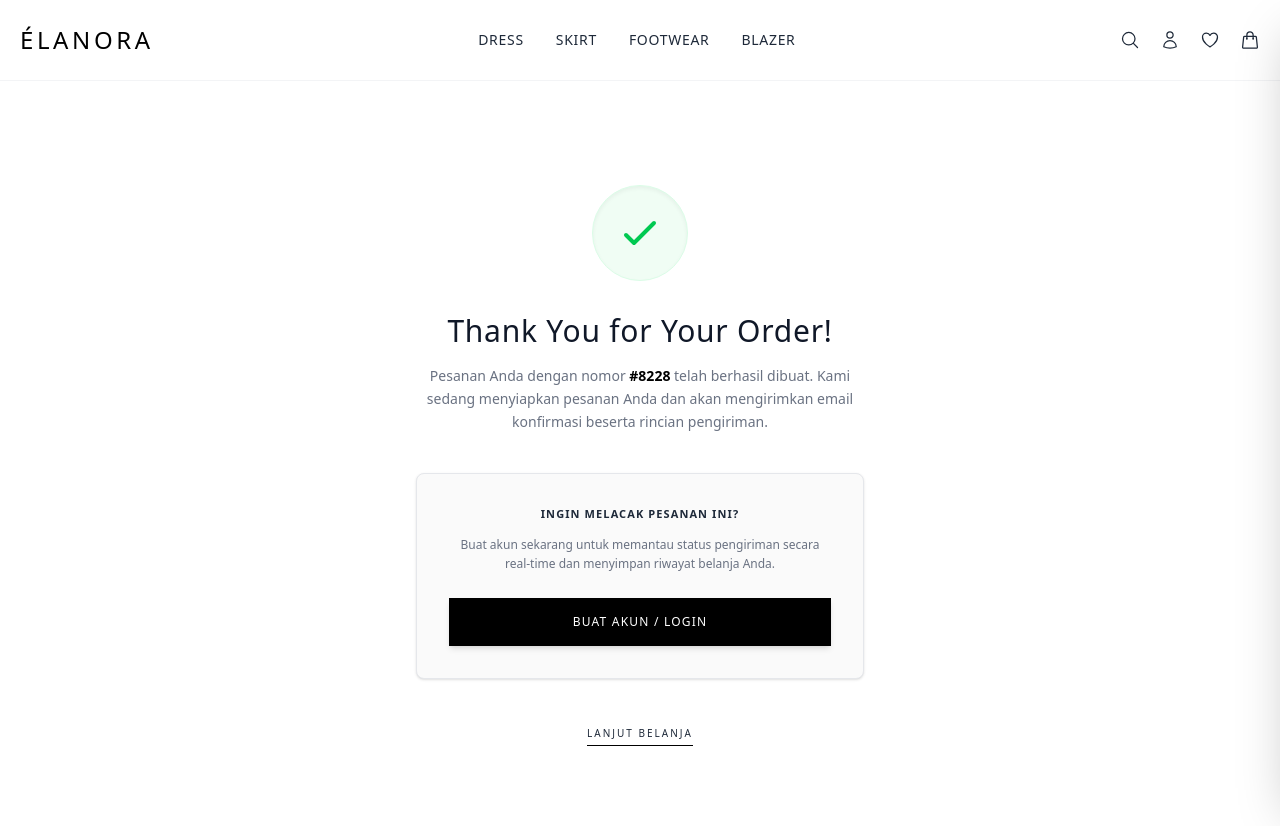
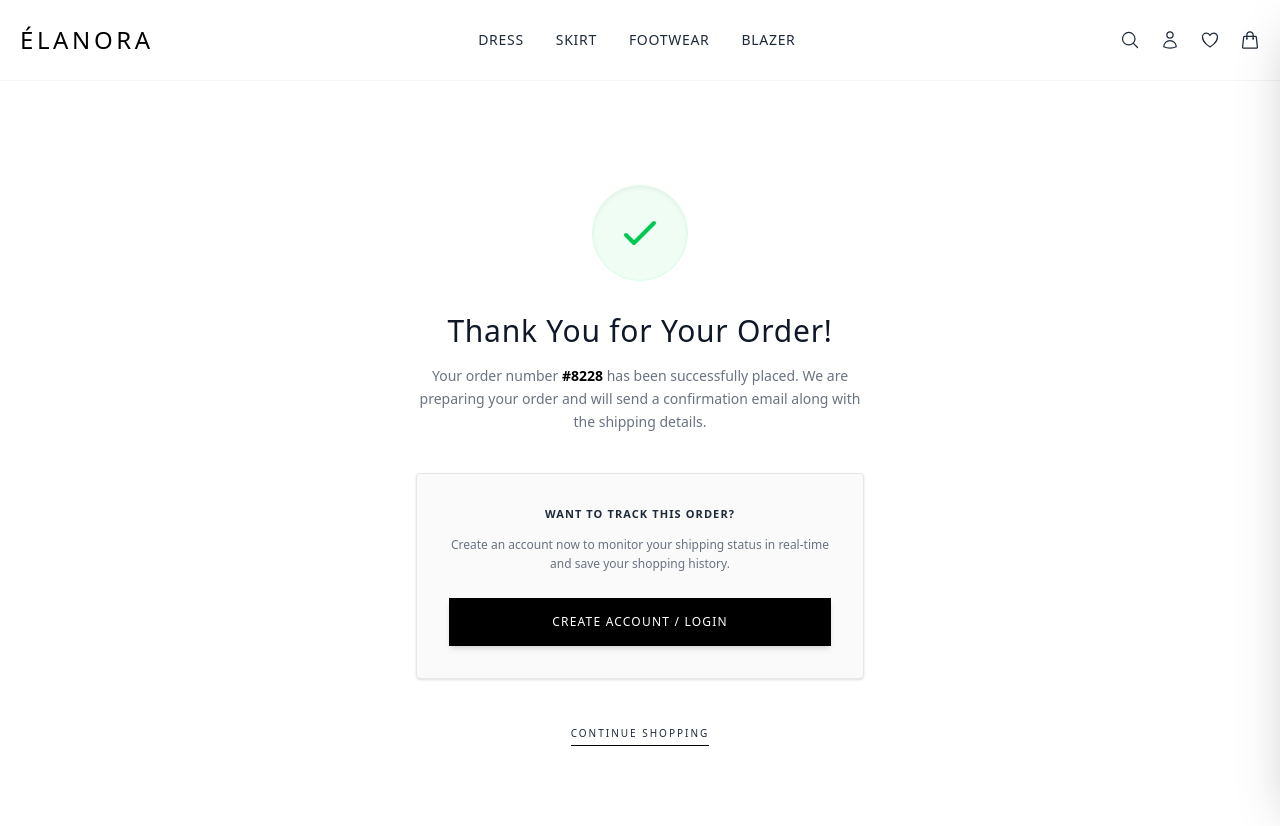
Before and after one commit to citrapratiwi4/ecommerce-react-app, a React (Vite) app: page /success in a window 1280 px wide. Built offline with nearby package versions, Linux system fonts and the light colour scheme.

Commit message:
feat: translate SuccessPage and PaymentPage to English and apply rounded-sm to info box

```diff
--- a/src/pages/PaymentPage.jsx
+++ b/src/pages/PaymentPage.jsx
@@ -2,14 +2,12 @@
 import React, { useState, useEffect } from "react";
 import { useNavigate } from "react-router-dom";
 
-// . PERBAIKAN 1: Tambahkan discountAmount di dalam kurung kurawal ini
 function PaymentPage({ cart, checkoutAction, shippingCost, discountAmount }) {
   const navigate = useNavigate();
   const [selectedMethod, setSelectedMethod] = useState(null);
   const [paymentStatus, setPaymentStatus] = useState("idle"); // idle, processing, success
 
-  // . PERBAIKAN 2: Masukkan potongan diskon ke dalam rumus totalAmount
-  // Format: (Total Belanja) + (Ongkos Kirim) - (Total Diskon)
+  // Calculate final amount: (Subtotal) + (Shipping) - (Discount)
   const totalAmount = Math.max(
     0,
     cart.reduce((total, item) => total + item.price * item.quantity, 0) +
@@ -17,14 +15,14 @@ function PaymentPage({ cart, checkoutAction, shippingCost, discountAmount }) {
       (discountAmount || 0),
   );
 
-  // Jika keranjang kosong, kembalikan ke home
+  // Redirect to home if cart is empty and no payment is processing
   useEffect(() => {
     if (cart.length === 0 && paymentStatus === "idle") {
       navigate("/");
     }
   }, [cart, paymentStatus, navigate]);
 
-  // Daftar Metode Pembayaran beserta logonya
+  // Payment Methods
   const methods = [
     {
       id: "bca",
@@ -32,7 +30,6 @@ function PaymentPage({ cart, checkoutAction, shippingCost, discountAmount }) {
       logo: "https://upload.wikimedia.org/wikipedia/commons/5/5c/Bank_Central_Asia.svg",
       appName: "m-BCA",
     },
-
     {
       id: "mandiri",
       name: "Mandiri Virtual Account",
@@ -41,48 +38,50 @@ function PaymentPage({ cart, checkoutAction, shippingCost, discountAmount }) {
     },
   ];
 
-  // Fungsi saat tombol diklik
+  // Handle payment processing simulation
   const handleCheckStatus = () => {
     setPaymentStatus("processing");
 
     setTimeout(() => {
       setPaymentStatus("success");
 
-      // Tunggu sebentar agar animasi sukses terlihat oleh user
+      // Wait briefly to show the success animation before redirecting
       setTimeout(() => {
-        // 1. Eksekusi fungsi checkout untuk memindahkan data keranjang ke orders
+        // 1. Execute checkout action to clear cart and save to orders
         checkoutAction();
 
-        // 2. Redirect langsung ke halaman Success Page
+        // 2. Redirect to Success Page
         navigate("/success");
-      }, 2000); // Jeda 2 detik setelah muncul centang hijau
+      }, 2000);
     }, 2000);
   };
 
   return (
     <div className="min-h-screen bg-gray-100 flex items-center justify-center p-4 font-sans text-gray-800">
-      {/* KOTAK PAYMENT GATEWAY */}
+      {/* PAYMENT GATEWAY CONTAINER */}
       <div className="bg-white w-full max-w-md rounded-xl shadow-2xl overflow-hidden">
-        {/* ================= HEADER GELAP ================= */}
+
+        {/* ================= DARK HEADER ================= */}
         <div className="bg-[#0e1726] p-6 text-white flex flex-col items-center justify-center relative">
           <div className="absolute top-5 left-5 text-xs font-bold tracking-widest text-gray-300">
             ÉLANORA
           </div>
           <p className="text-[10px] text-gray-400 mt-6 mb-1 tracking-widest uppercase">
-            TOTAL TAGIHAN
+            TOTAL AMOUNT
           </p>
           <h2 className="text-3xl font-semibold tracking-wide">
             Rp {totalAmount.toLocaleString("id-ID")}
           </h2>
         </div>
 
-        {/* ================= BODY KONTEN ================= */}
+        {/* ================= BODY CONTENT ================= */}
         <div className="p-8 min-h-[320px] flex flex-col justify-center">
-          {/* STATUS 1A: MEMILIH METODE PEMBAYARAN */}
+
+          {/* STATUS 1: SELECT PAYMENT METHOD */}
           {paymentStatus === "idle" && !selectedMethod && (
             <div className="animate-fade-in flex flex-col h-full">
               <h3 className="text-xs font-bold text-gray-500 mb-4 tracking-widest uppercase">
-                PILIH METODE PEMBAYARAN
+                SELECT PAYMENT METHOD
               </h3>
 
               <div className="space-y-3 mb-6">
@@ -90,7 +89,8 @@ function PaymentPage({ cart, checkoutAction, shippingCost, discountAmount }) {
                   <button
                     key={method.id}
                     onClick={() => setSelectedMethod(method)}
-                    className="w-full flex items-center justify-between p-4 border border-gray-200 rounded-lg hover:border-blue-500 hover:bg-blue-50/30 transition text-left"
+                    // Applied rounded-sm for input/selection elements consistency
+                    className="w-full flex items-center justify-between p-4 border border-gray-200 rounded-sm hover:border-blue-500 hover:bg-blue-50/30 transition text-left"
                   >
                     <span className="text-sm font-medium text-gray-800">
                       {method.name}
@@ -108,14 +108,15 @@ function PaymentPage({ cart, checkoutAction, shippingCost, discountAmount }) {
                 onClick={() => navigate("/checkout")}
                 className="mt-auto text-xs text-center text-gray-400 hover:text-gray-700 transition"
               >
-                ← Kembali ke Halaman Checkout
+                ← Return to Checkout
               </button>
             </div>
           )}
 
+          {/* STATUS 2: METHOD SELECTED, WAITING FOR PAYMENT */}
           {paymentStatus === "idle" && selectedMethod && (
             <div className="animate-fade-in flex flex-col h-full">
-              {/* Header Bank Terpilih */}
+              {/* Selected Bank Header */}
               <div className="flex justify-between items-center mb-6 pb-4 border-b border-gray-100">
                 <div className="flex items-center gap-3">
                   <img
@@ -131,46 +132,48 @@ function PaymentPage({ cart, checkoutAction, shippingCost, discountAmount }) {
                   onClick={() => setSelectedMethod(null)}
                   className="text-xs text-blue-600 hover:underline"
                 >
-                  Ubah
+                  Change
                 </button>
               </div>
 
-              <div className="bg-blue-50/50 p-6 rounded-xl border border-blue-100 text-center mb-8">
+              {/* Added rounded-sm to info box for consistency */}
+              <div className="bg-blue-50/50 p-6 rounded-sm border border-blue-100 text-center mb-8">
                 <h3 className="text-sm font-semibold text-gray-900 mb-2">
-                  Menunggu Pembayaran
+                  Awaiting Payment
                 </h3>
                 <p className="text-xs text-gray-500 leading-relaxed">
-                  Kami telah mengirimkan notifikasi tagihan. Silakan buka
-                  aplikasi <b>{selectedMethod.appName}</b> di *smartphone* Anda
-                  untuk mengonfirmasi dan menyelesaikan transaksi ini.
+                  We have sent the billing notification. Please open the
+                  <b> {selectedMethod.appName}</b> app on your smartphone to
+                  confirm and complete this transaction.
                 </p>
               </div>
 
               <div className="mt-auto">
+                {/* CTA Button: No border radius (sharp square) */}
                 <button
                   onClick={handleCheckStatus}
-                  className="w-full bg-[#0a58ca] text-white py-4  text-sm font-medium tracking-wide hover:bg-blue-700 transition shadow-lg shadow-blue-500/30"
+                  className="w-full bg-[#0a58ca] text-white py-4 text-sm font-medium tracking-wide hover:bg-blue-700 transition shadow-lg shadow-blue-500/30"
                 >
-                  Cek Status Pembayaran
+                  Check Payment Status
                 </button>
               </div>
             </div>
           )}
 
-          {/* STATUS 2: LOADING PROSES */}
+          {/* STATUS 3: PROCESSING PAYMENT */}
           {paymentStatus === "processing" && (
             <div className="animate-fade-in flex flex-col items-center justify-center py-10">
               <div className="w-14 h-14 border-4 border-gray-100 border-t-[#0a58ca] rounded-full animate-spin mb-6"></div>
               <h3 className="text-base font-medium text-gray-900 mb-1">
-                Mengecek Status...
+                Checking Status...
               </h3>
               <p className="text-sm text-gray-500">
-                Menghubungkan ke sistem bank
+                Connecting to the bank system
               </p>
             </div>
           )}
 
-          {/* STATUS 3: SUKSES */}
+          {/* STATUS 4: SUCCESS */}
           {paymentStatus === "success" && (
             <div className="animate-fade-in-up flex flex-col items-center justify-center py-8 text-center">
               <div className="w-20 h-20 bg-green-50 text-green-500 rounded-full flex items-center justify-center mb-6 shadow-inner border border-green-100">
@@ -189,13 +192,13 @@ function PaymentPage({ cart, checkoutAction, shippingCost, discountAmount }) {
                 </svg>
               </div>
               <h3 className="text-xl font-medium text-gray-900 mb-2">
-                Pembayaran Berhasil!
+                Payment Successful!
               </h3>
               <p className="text-sm text-gray-500 mb-4 px-6">
-                Pesanan Anda telah kami terima dan sedang diproses.
+                Your order has been received and is being processed.
               </p>
               <p className="text-xs text-gray-400 animate-pulse">
-                Mengarahkan kembali...
+                Redirecting...
               </p>
             </div>
           )}
--- a/src/pages/SuccessPage.jsx
+++ b/src/pages/SuccessPage.jsx
@@ -1,3 +1,4 @@
+// src/pages/SuccessPage.jsx
 import React from "react";
 import { Link, useNavigate } from "react-router-dom";
 import Navbar from "../components/layout/Navbar";
@@ -33,35 +34,34 @@ function SuccessPage({ wishlist, cart, setIsCartOpen, isLoggedIn }) {
           </h1>
 
           <p className="text-xs md:text-sm text-gray-500 mb-8 md:mb-10 leading-relaxed px-2 md:px-0">
-            Pesanan Anda dengan nomor{" "}
-            <span className="font-semibold text-black">#{orderNumber}</span>{" "}
-            telah berhasil dibuat. Kami sedang menyiapkan pesanan Anda dan akan
-            mengirimkan email konfirmasi beserta rincian pengiriman.
+            Your order number <span className="font-semibold text-black">#{orderNumber}</span> has been successfully placed. We are preparing your order and will send a confirmation email along with the shipping details.
           </p>
 
           {!isLoggedIn ? (
-            <div className="bg-[#fafafa] p-6 md:p-8 rounded-lg mb-8 md:mb-10 border border-gray-200 shadow-sm">
+            // Changed rounded-lg to rounded-sm for consistency with inputs/boxes
+            <div className="bg-[#fafafa] p-6 md:p-8 rounded-sm mb-8 md:mb-10 border border-gray-200 shadow-sm">
               <h3 className="text-[10px] md:text-[11px] font-bold tracking-widest uppercase mb-2 md:mb-3 text-gray-800">
-                Ingin melacak pesanan ini?
+                Want to track this order?
               </h3>
               <p className="text-[11px] md:text-xs text-gray-500 mb-5 md:mb-6 font-light leading-relaxed">
-                Buat akun sekarang untuk memantau status pengiriman secara
-                real-time dan menyimpan riwayat belanja Anda.
+                Create an account now to monitor your shipping status in real-time and save your shopping history.
               </p>
+              {/* Main CTA: Kept without rounded corners (sharp square) */}
               <button
                 onClick={() => navigate("/register")}
                 className="w-full bg-black text-white py-3.5 md:py-4 text-[10px] md:text-xs font-medium uppercase tracking-widest hover:bg-gray-800 transition shadow-md"
               >
-                Buat Akun / Login
+                Create Account / Login
               </button>
             </div>
           ) : (
             <div className="mb-8 md:mb-10">
+               {/* Main CTA: Kept without rounded corners (sharp square) */}
               <button
                 onClick={() => navigate("/account")}
-                className="w-full bg-black text-white py-3.5 md:py-4  text-[10px] md:text-xs font-medium uppercase tracking-widest hover:bg-gray-800 transition shadow-md"
+                className="w-full bg-black text-white py-3.5 md:py-4 text-[10px] md:text-xs font-medium uppercase tracking-widest hover:bg-gray-800 transition shadow-md"
               >
-                Lihat Riwayat Pesanan
+                View Order History
               </button>
             </div>
           )}
@@ -69,7 +69,7 @@ function SuccessPage({ wishlist, cart, setIsCartOpen, isLoggedIn }) {
             to="/"
             className="inline-block border-b border-black text-[9px] md:text-[10px] tracking-[0.2em] uppercase pb-1 hover:text-gray-500 hover:border-gray-500 transition"
           >
-            Lanjut Belanja
+            Continue Shopping
           </Link>
         </div>
       </div>
```
